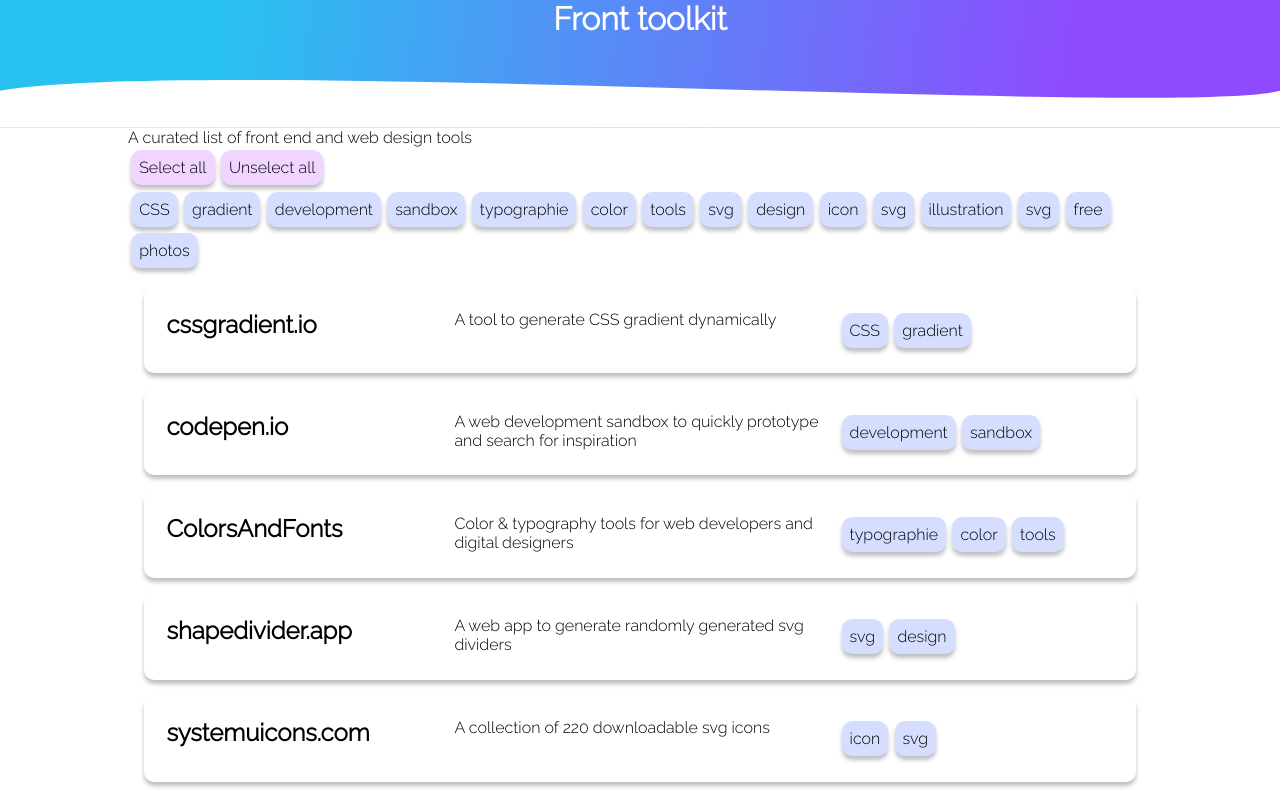
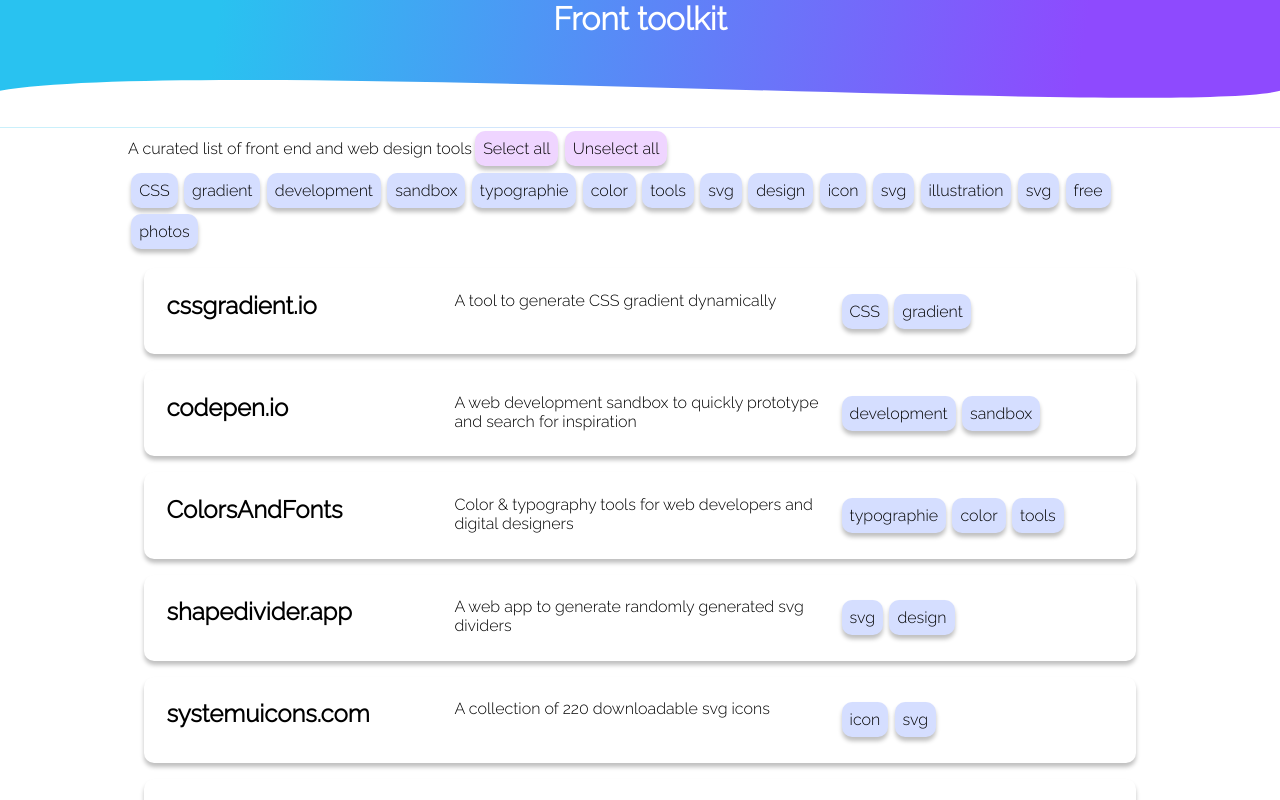
Before and after one commit to clemsau/front-toolkit, a Next.js app: page / in a window 1280 px wide. Shown: the top 800 px of the page. Built offline with nearby package versions, Linux system fonts and the light colour scheme.

Commit message:
Update display

```diff
--- a/pages/index.js
+++ b/pages/index.js
@@ -25,9 +25,11 @@
       <div className="row">
         <div className="side-content"></div>
         <div className="main-content">
-          <div>A curated list of front end and web design tools  </div>
-          <div className="btn btn-pink">Select all</div>
-          <div className="btn btn-pink">Unselect all</div>
+          <div classname="content-block">
+            <div className="inline-block">A curated list of front end and web design tools  </div>
+            <div className="btn btn-pink">Select all</div>
+            <div className="btn btn-pink">Unselect all</div>
+          </div>
           <div>
             {allToolsData.allTags.map(( tag ) =>
               <TagCheckbox tag={tag}></TagCheckbox>
--- a/styles/global.css
+++ b/styles/global.css
@@ -31,6 +31,14 @@
     display: flex;
     flex-wrap: wrap;
   }
+
+.content-block {
+    display: inline;
+}
+
+.inline-block {
+    display: inline-block;
+}
 
 .main-content {
     flex: 80%;
```
